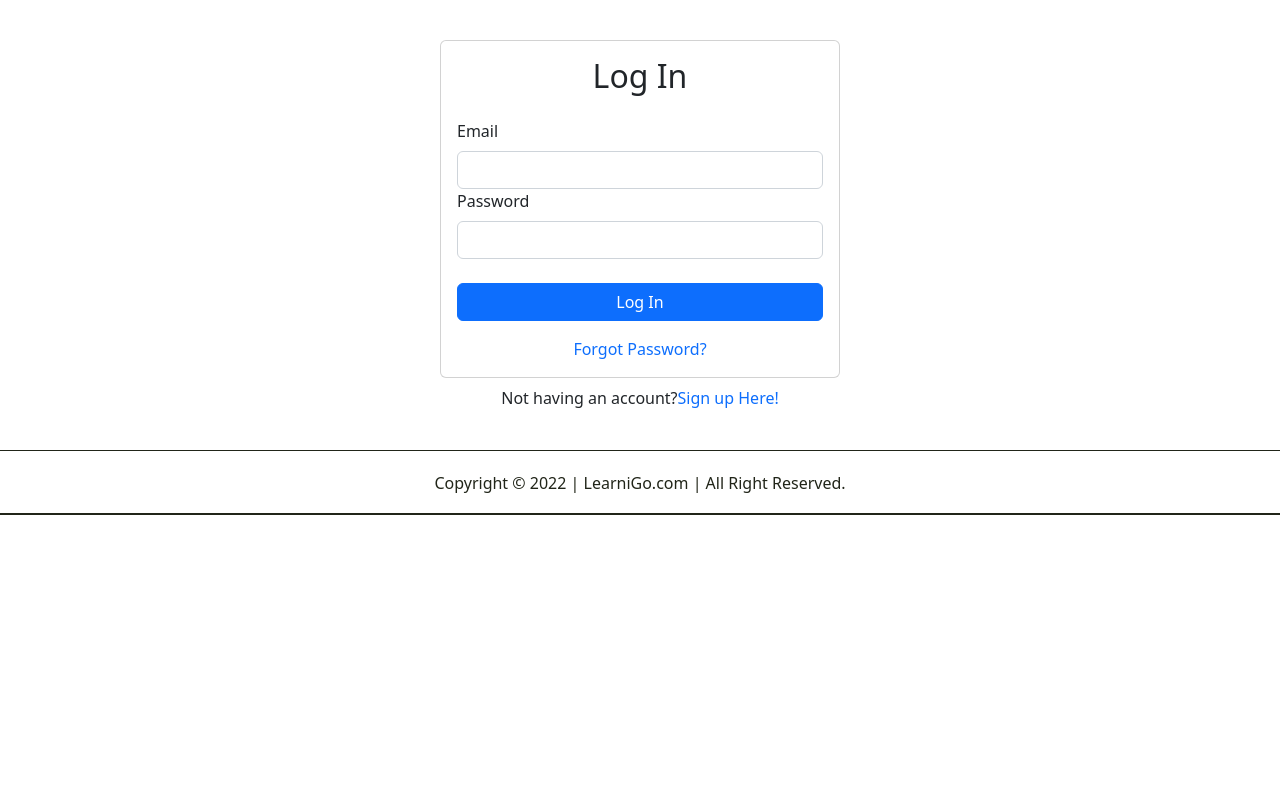
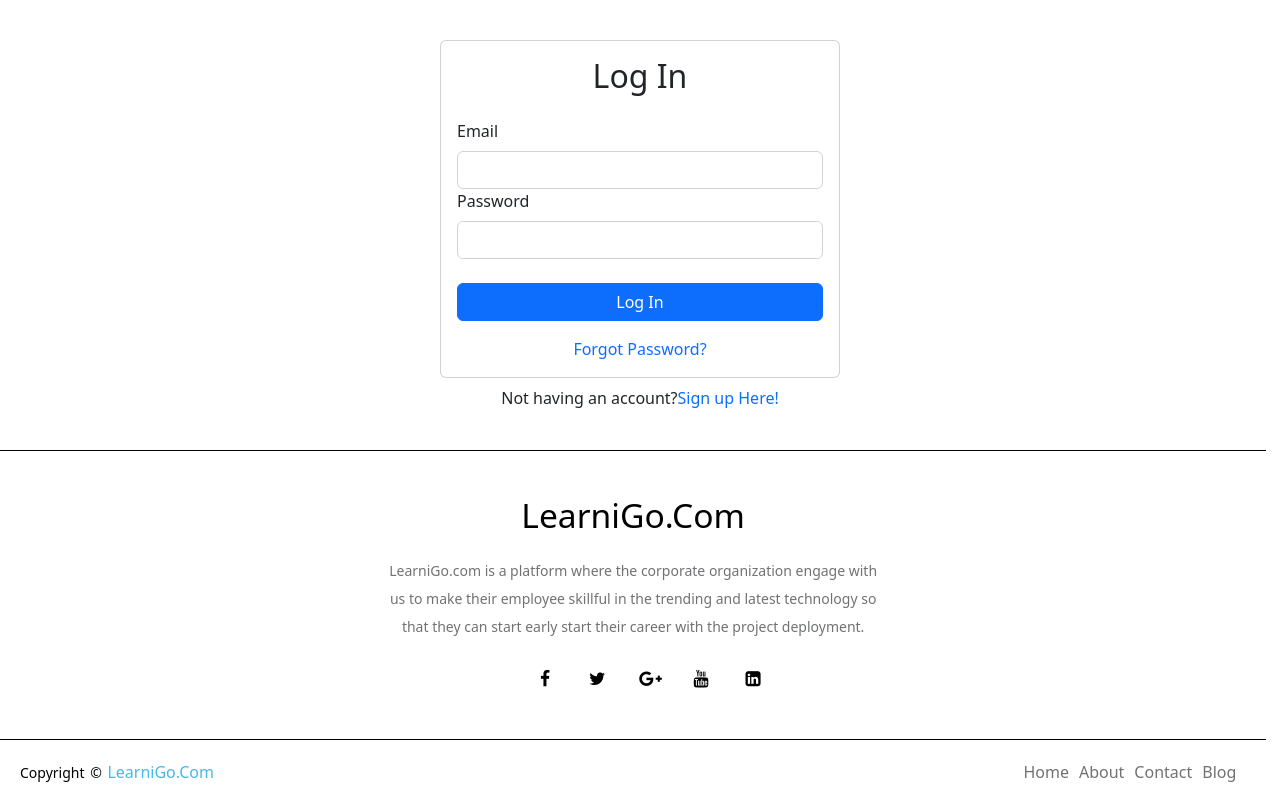
Before and after one commit to FalakNaaz/lms, a React (Create React App) app: page /login in a window 1280 px wide. Shown: the part 178-978 px from the top of the page. Before the commit the page ends 800 px from the top, so only its background shows below. Built offline with nearby package versions, Linux system fonts and the light colour scheme; sample sign-in values are in the browser's storage.

Commit message:
updating footer

```diff
--- a/public/index.html
+++ b/public/index.html
@@ -3,6 +3,7 @@
   <head>
     <meta charset="utf-8" />
     <link rel="icon" href="%PUBLIC_URL%/favicon.ico" />
+    <link rel="stylesheet" href="https://stackpath.bootstrapcdn.com/font-awesome/4.7.0/css/font-awesome.min.css">
     <meta name="viewport" content="width=device-width, initial-scale=1" />
     <meta name="theme-color" content="#000000" />
     <meta
--- a/src/App.css
+++ b/src/App.css
@@ -13,19 +13,6 @@
   justify-content: center;
   align-items: center;
   margin-top: 3vh;
-}
-
-#footer {
-  border-top: 1px solid #212519;
-  border-bottom: 2px solid #212519;
-  margin-top: 40px;
-  width: 100%;
-  bottom: 0px;
-  padding: 20px 0px;
-  height: 65px;
-  color: #212519;
-  background-color: white;
-  text-align: center;
 }
 
 .score-section {
--- /dev/null
+++ b/src/components/Footer/Footer.css
@@ -0,0 +1,108 @@
+footer {
+  border-top: 1px solid black;
+  margin-top: 40px;
+  background: white;
+  height: auto;
+  width: 98.93vw;
+  bottom: 0px;
+  padding-top: 40px;
+  color: black;
+}
+.footer-content {
+  display: flex;
+  align-items: center;
+  justify-content: center;
+  flex-direction: column;
+  text-align: center;
+}
+.footer-content h3 {
+  font-size: 2.1rem;
+  font-weight: 500;
+  text-transform: capitalize;
+  line-height: 3rem;
+}
+.footer-content p {
+  max-width: 500px;
+  margin: 10px auto;
+  line-height: 28px;
+  font-size: 14px;
+  color: #717274;
+}
+.socials {
+  list-style: none;
+  display: flex;
+  align-items: center;
+  justify-content: center;
+  margin: 1rem 0 3rem 0;
+}
+.socials li {
+  margin: 0 10px;
+}
+.socials a {
+  text-decoration: none;
+  color: #fff;
+  border: 1.1px solid white;
+  padding: 5px;
+
+  border-radius: 50%;
+}
+.socials a i {
+  color: black;
+  font-size: 1.1rem;
+  width: 20px;
+
+  transition: color 0.4s ease;
+}
+.socials a:hover i {
+  color: aqua;
+}
+
+.footer-bottom {
+  border-top: 1px solid black;
+  background: white;
+  width: 98.93vw;
+  padding: 20px;
+  padding-bottom: 40px;
+  text-align: center;
+}
+.footer-bottom p {
+  float: left;
+  font-size: 14px;
+  word-spacing: 2px;
+  text-transform: capitalize;
+}
+.footer-bottom p a {
+  color: #44bae8;
+  font-size: 16px;
+  text-decoration: none;
+}
+.footer-bottom span {
+  text-transform: uppercase;
+  opacity: 0.4;
+  font-weight: 200;
+}
+.footer-menu {
+  float: right;
+}
+.footer-menu ul {
+  display: flex;
+}
+.footer-menu ul li {
+  padding-right: 10px;
+  display: block;
+}
+.footer-menu ul li a {
+  color: #717274;
+  text-decoration: none;
+}
+.footer-menu ul li a:hover {
+  color: #27bcda;
+}
+
+@media (max-width: 500px) {
+  .footer-menu ul {
+    display: flex;
+    margin-top: 10px;
+    margin-bottom: 20px;
+  }
+}
--- a/src/components/Footer/Footer.js
+++ b/src/components/Footer/Footer.js
@@ -1,9 +1,62 @@
-import React from 'react';
-
+import React from "react";
+import "../Footer/Footer.css";
 function Footer() {
   return (
-    <footer id='footer'>
-        <p>Copyright © 2022 | LearniGo.com | All Right Reserved.</p>
+    <footer>
+      <div className="footer-content">
+        <h3>LearniGo.com</h3>
+        <p>
+          LearniGo.com is a platform where the corporate organization engage with us to make their employee skillful in the trending and latest technology so that they can start early start their career with the project deployment.
+        </p>
+        <ul className="socials">
+          <li>
+            <a href="#">
+              <i className="fa fa-facebook"></i>
+            </a>
+          </li>
+          <li>
+            <a href="#">
+              <i className="fa fa-twitter"></i>
+            </a>
+          </li>
+          <li>
+            <a href="#">
+              <i className="fa fa-google-plus"></i>
+            </a>
+          </li>
+          <li>
+            <a href="#">
+              <i className="fa fa-youtube"></i>
+            </a>
+          </li>
+          <li>
+            <a href="#">
+              <i className="fa fa-linkedin-square"></i>
+            </a>
+          </li>
+        </ul>
+      </div>
+      <div className="footer-bottom">
+        <p>
+          copyright &copy; <a href="#">LearniGo.com</a>{" "}
+        </p>
+        <div className="footer-menu">
+          <ul className="f-menu">
+            <li>
+              <a href="/">Home</a>
+            </li>
+            <li>
+              <a href="">About</a>
+            </li>
+            <li>
+              <a href="">Contact</a>
+            </li>
+            <li>
+              <a href="">Blog</a>
+            </li>
+          </ul>
+        </div>
+      </div>
     </footer>
   );
 }
```
